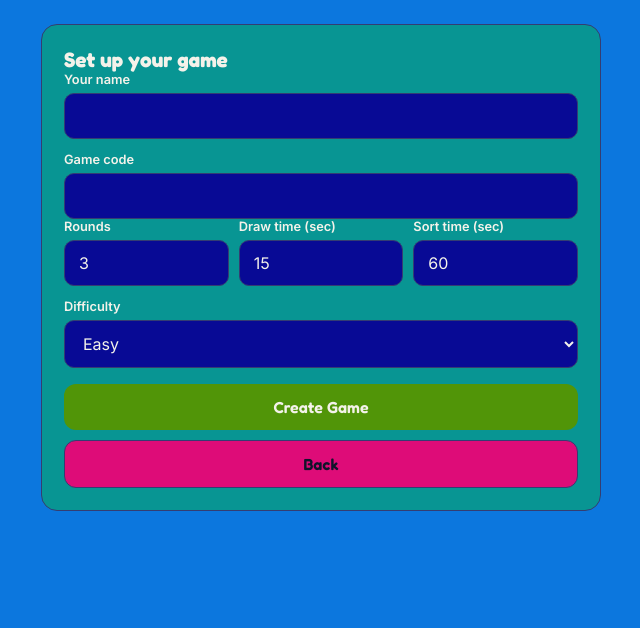
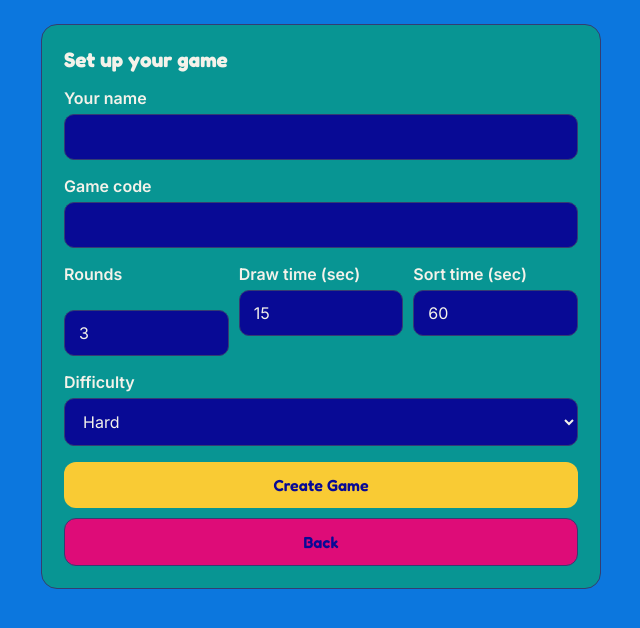
Before and after one commit to LEL-15/Monot, a website: page public/index.html in a window 1280 px wide. Both pictures are taken after a click on the button "Host Game". Shown: the whole page, without its empty margins (319-959 px from the left). Drawn offline with nearby package versions, Linux system fonts and the light colour scheme; no server answers.

Commit message:
Minor UI improvements

```diff
--- a/public/style.css
+++ b/public/style.css
@@ -62,8 +62,7 @@ h1,h2,h3{ display: inline }
 .card h2{ font-size:1.3rem; margin-bottom: 14px; }
 .row{ display:flex; gap:10px; }
 .row > *{ flex:1; }
-label{ display:block; font-size:0.8rem; color:var(--ink); margin: 12px 0 6px; font-weight:600; }
-label:first-child{ margin-top:0; }
+label{ display:block; font-size:1rem; color:var(--ink); margin: 12px 0 6px; font-weight:600; }
 
 /* Buttons */
 button{
@@ -72,9 +71,9 @@ button{
 }
 button:active{ transform: scale(0.97); }
 button:disabled{ opacity:0.4; cursor:not-allowed; }
-.btn-primary{ background: var(--wordB); color:var(--ink); width:100%; margin-top:16px; }
-button[type="submit"] { background: var(--success); color:var(--ink); width:100%; margin-top:16px; }
-.btn-ghost{ background: var(--wordA); color: var(--text); border:1px solid var(--line); width:100%; margin-top:10px; }
+.btn-primary{ background: var(--gold); color:var(--ink-dim); width:100%; margin-top:16px; }
+button[type="submit"] { background: var(--gold); color:var(--ink-dim); width:100%; margin-top:16px; }
+.btn-ghost{ background: var(--wordA); color: var(--ink-dim); border:1px solid var(--line); width:100%; margin-top:10px; }
 .page-button{ display:block; text-align:center; text-decoration:none; }
 .pill{ display:inline-block; padding: 4px 12px; border-radius: 999px; font-weight:700; font-size:0.85rem; }
 .pill-a{ background: var(--wordA); color: var(--wordA-ink); }
--- a/public/views/home.html
+++ b/public/views/home.html
@@ -4,7 +4,7 @@
         <img id="reveal" class="logo-image" src="/images/monot.png" alt="Scratch lilly pad">
         <img id="cover" class="logo-image" src="/images/monet.png" alt="Monet lily pad">
     </div>
-    <div id="tagline">Draw it. Identify it.</div>
+    <div id="tagline">Draw it. Judge it.</div>
 </div>
 <div data-logo></div>
 <div id="homeError"></div>
--- a/public/views/host.html
+++ b/public/views/host.html
@@ -7,14 +7,14 @@
         <label for="gameCode">Game code</label>
         <input type="text" id="gameCode" maxlength="18" required  />
         <div class="row">
-            <div><label for="rounds">Rounds</label><input type="number" id="rounds" value="3" min="1" max="10" /></div>
+            <div><label for="rounds">Rounds</label><br><input type="number" id="rounds" value="3" min="1" max="10" /></div>
             <div><label for="roundSeconds">Draw time (sec)</label><input type="number" id="roundSeconds" value="15" min="5" max="180" /></div>
             <div><label for="catSeconds">Sort time (sec)</label><input type="number" id="catSeconds" value="60" min="5" max="120" /></div>
         </div>
         <label for="difficulty">Difficulty</label>
         <select name="difficulty" id="difficulty">
             <option value="Easy">Easy</option>
-            <option value="Hard">Hard</option>
+            <option value="Hard" selected>Hard</option>
         </select>
 
         <button id="createBtn" type="submit">Create Game</button>
--- a/server/hardWordPairs.js
+++ b/server/hardWordPairs.js
@@ -97,13 +97,12 @@ module.exports = [
   ["River", "Road"],
   ["Sandcastle", "Castle"],
   ["Snowman", "Stack of Rocks"],
-  ["Frog", "Toad"],
   ["Lizard", "Crocodile"],
   ["Whale", "Dolphin"],
   ["Seal", "Otter"],
   ["Bat", "Bird"],
   ["Bee", "Ladybug"],
-  ["Ant", "Caterpillar"],
+  ["Millipede", "Caterpillar"],
   ["Snail", "Shell"],
   ["Crab", "Scorpion"],
   ["Cow", "Bull"],
```
Also changed, not shown: 1 other file.
